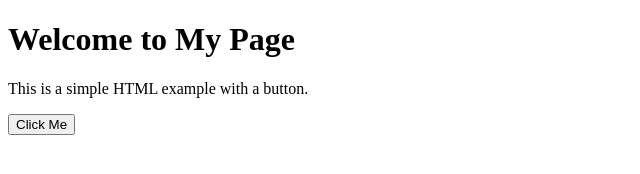
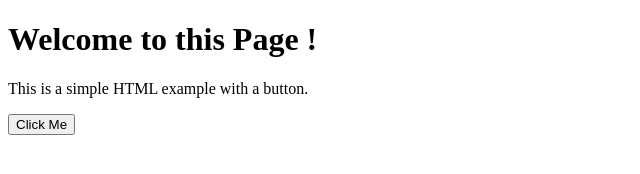
Before and after one commit to alexpandiyan1914/git-workshop-assignment, a plain HTML site: page index.html in a window 1280 px wide. Shown: the full height of the page, 0-640 px from the left. Drawn offline with Linux system fonts and the light colour scheme.

Commit message:
added to feautre-alex branch

```diff
--- a/index.html
+++ b/index.html
@@ -4,7 +4,7 @@
     <title>Simple HTML Page</title>
 </head>
 <body>
-    <h1>Welcome to My Page</h1>
+    <h1>Welcome to this Page !</h1>
     <p>This is a simple HTML example with a button.</p>
     <button onclick="alert('Button clicked!')">Click Me</button>
 </body>
```
